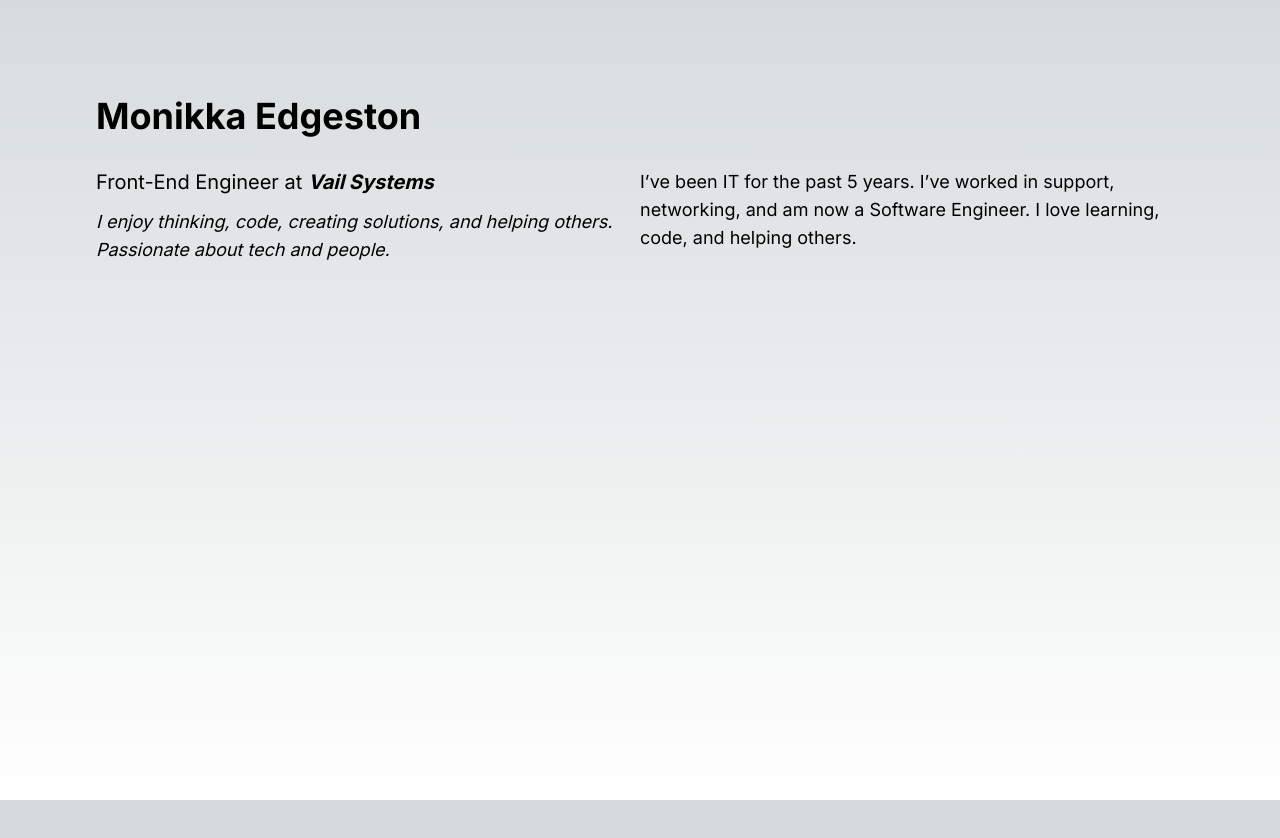
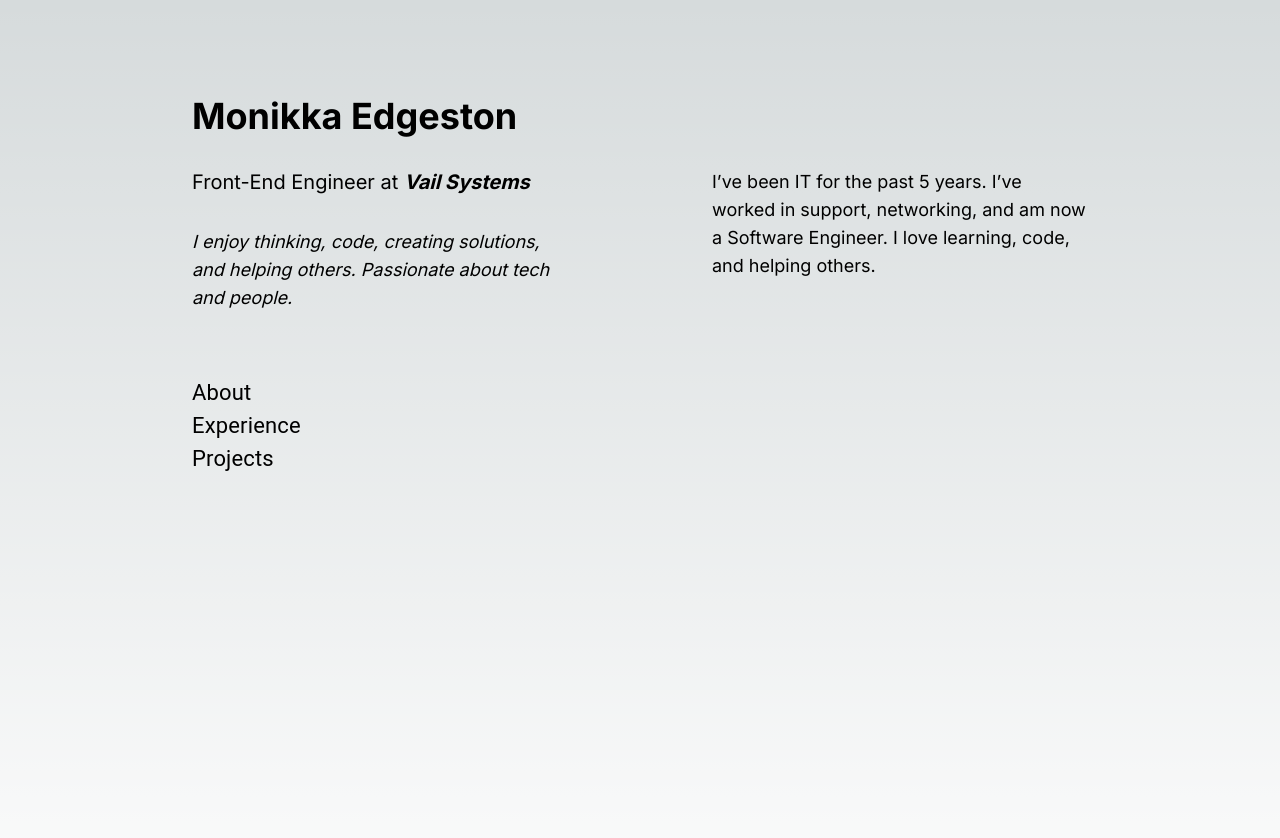
Before and after one commit to edgeston/monikka.dev, a Next.js app: page / in a window 1280 px wide. Shown: the top 838 px of the page. Before the commit the page ends 800 px from the top, so only its background shows below. Built offline with nearby package versions, Linux system fonts and the light colour scheme.

Commit message:
Added Navigation

```diff
--- a/app/components/Base.tsx
+++ b/app/components/Base.tsx
@@ -1,15 +1,16 @@
 import Header from "./Header";
+import Links from "./Link";
 import Paragraph from "./Paragraph";
 
 export default function Home() {
   return (
-    <main className="min-h-screen flex-col items-center justify-between p-24">
+    <main className="min-h-screen flex-col items-center mx-48 my-24">
       <div className="mb-8 font-bold">
         <Header title={"Monikka Edgeston"} />
       </div>
-      <div className="flex mb-4">
+      <div className="flex mb-4 space-x-36">
         <div className="w-1/2">
-          <div className="mb-3 font-bold">
+          <div className="mb-8 font-bold">
             <Paragraph size={"large"}>
               Front-End Engineer at{" "}
               <i>
@@ -17,12 +18,23 @@ export default function Home() {
               </i>
             </Paragraph>
           </div>
-          <div className="mb-4">
+          <div className="mb-16">
             <Paragraph italics={true}>
               {" "}
               I enjoy thinking, code, creating solutions, and helping others.
               Passionate about tech and people.
             </Paragraph>
+          </div>
+          <div className="mb-4 items-center">
+            <Links linkName={"About"} href={"/"}></Links>
+            <Links
+              linkName={"Experience"}
+              href={"https://www.google.com"}
+            ></Links>
+            <Links
+              linkName={"Projects"}
+              href={"https://www.wikipedia.com"}
+            ></Links>
           </div>
         </div>
         <div className="w-1/2">
--- /dev/null
+++ b/app/components/Link.tsx
@@ -0,0 +1,18 @@
+import * as React from "react";
+import Link from "@mui/material/Link";
+import Box from "@mui/material/Box";
+
+interface LinkProps {
+  linkName: string;
+  href: string;
+}
+
+export default function Links(props: LinkProps) {
+  return (
+    <Box sx={{ typography: "body1" }}>
+      <Link color="inherit" underline="none" fontSize="22px" href={props.href}>
+        {props.linkName}
+      </Link>
+    </Box>
+  );
+}
--- a/app/globals.css
+++ b/app/globals.css
@@ -7,8 +7,6 @@
   --background-start-rgb: 214, 219, 220;
   --background-end-rgb: 255, 255, 255;
 }
-
-@import url("https://fonts.googleapis.com/css2?family=Poppins:wght@100;300;500&display=swap");
 
 @media (prefers-color-scheme: dark) {
   :root {
```
Also changed, not shown: package.json (+16 -6 lines), 1 other file (tests, documents, lock files or other folders).
